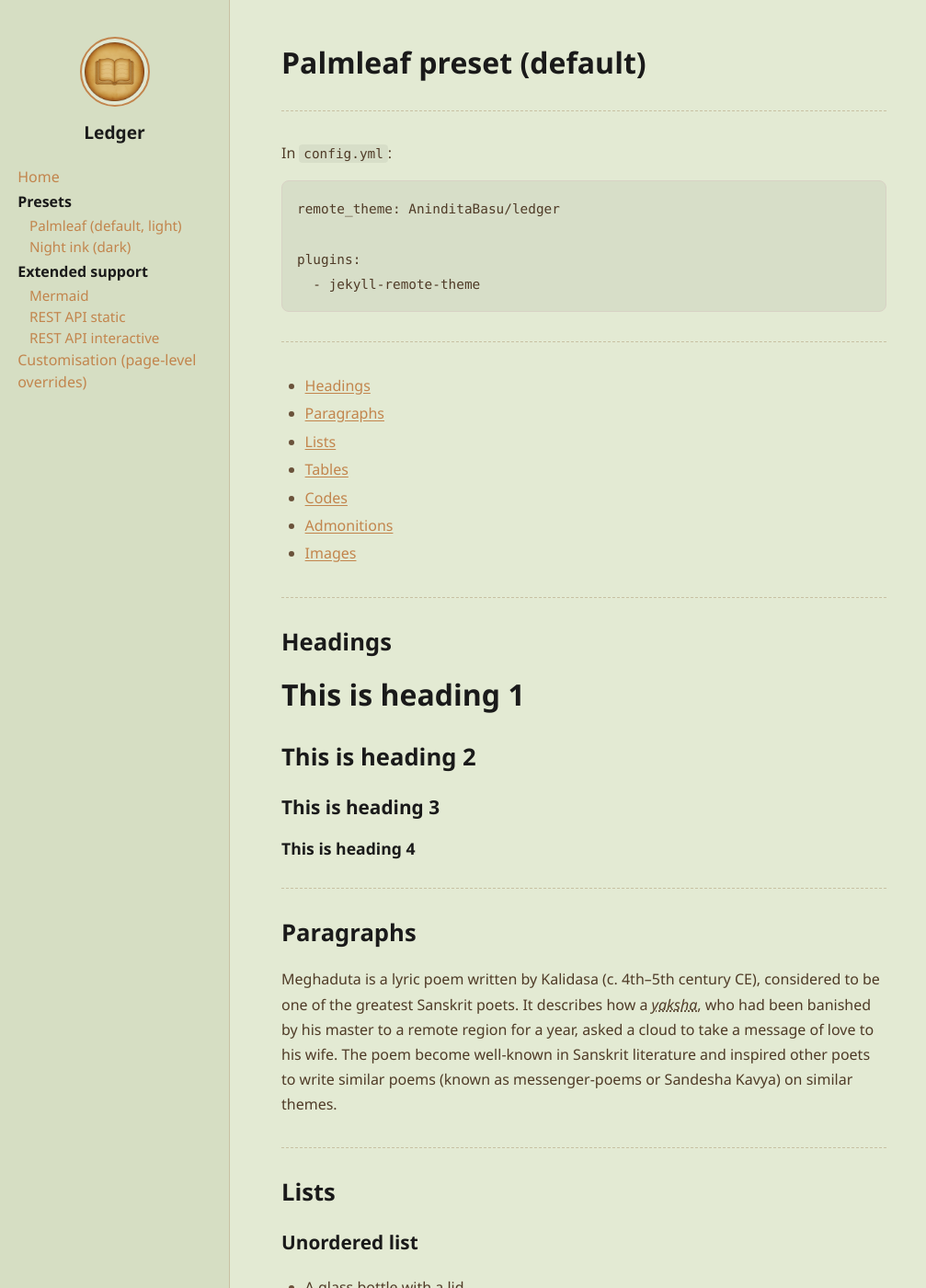
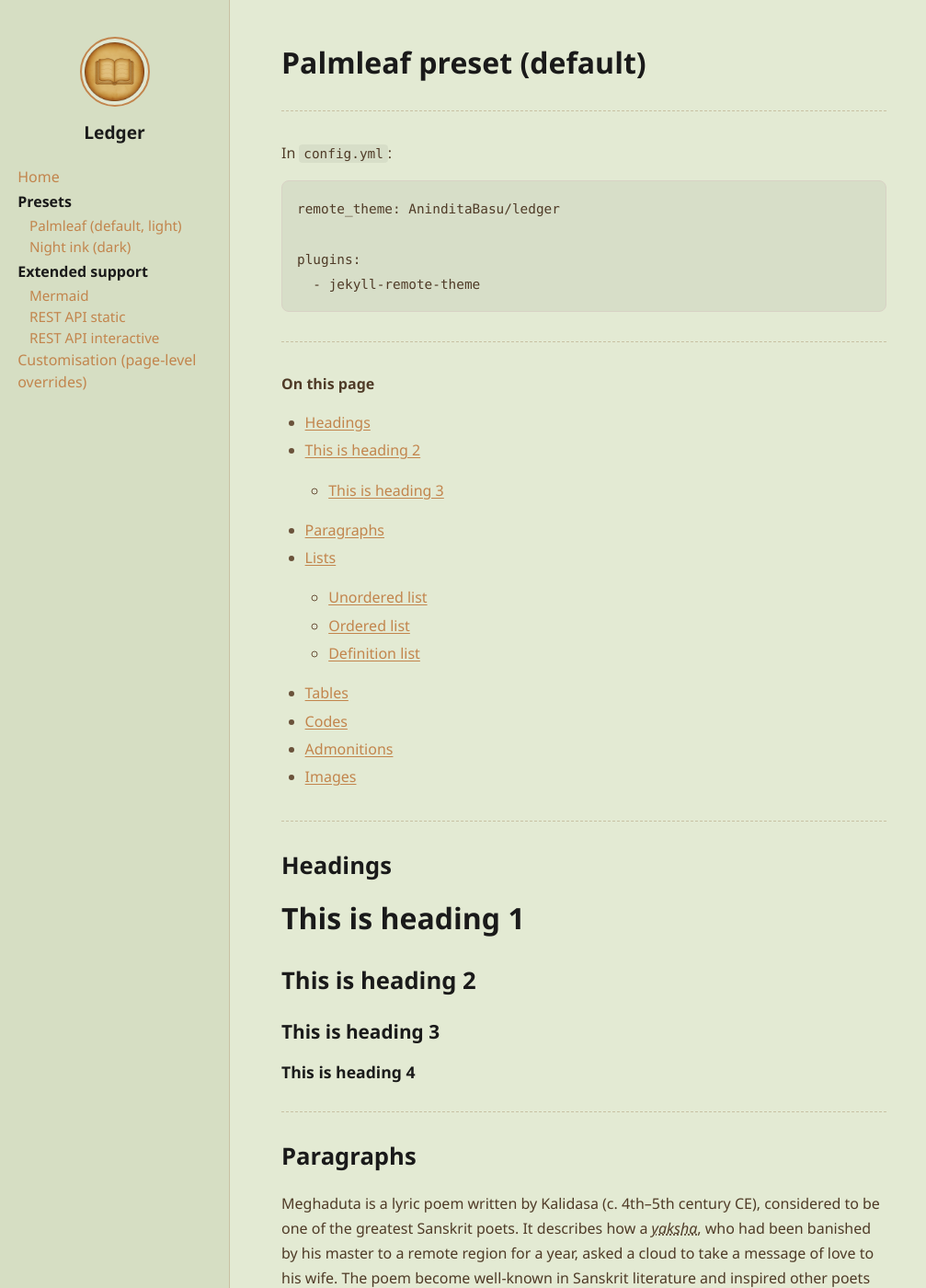
Before and after one commit to AninditaBasu/ledger, a Jekyll site: the page built from examples/palmleaf.md, in a window 1280 px wide and 1400 px high. Shown: the whole window at 92% size, without its empty margins (0-1007 px from the left). Built offline with Jekyll 4.4.1, drawn with Linux system fonts in a browser that asks for light colours; our own code applies the rules of GitHub Pages for plain Markdown files.

Commit message:
page toc

````diff
--- a/assets/style.css
+++ b/assets/style.css
@@ -146,67 +146,6 @@ body {
 .nav-child:hover {
   color: var(--accent);
 }
-
-/* ===== In-page TOC (kramdown) ===== */
-
-#markdown-toc {
-  position: sticky;
-  top: 1.5rem;
-
-  float: right;
-  width: 260px;
-
-  margin: 0 0 1.5rem 2rem;
-  padding: 1rem;
-
-  font-size: 0.9rem;
-  line-height: 1.4;
-
-  border-left: 3px solid #e5e7eb;
-}
-
-/* Title */
-#markdown-toc::before {
-  content: "On this page";
-  display: block;
-  font-weight: 600;
-  font-size: 0.85rem;
-  margin-bottom: 0.75rem;
-  color: #6b7280;
-  text-transform: uppercase;
-  letter-spacing: 0.04em;
-}
-
-/* Remove default list styling */
-#markdown-toc,
-#markdown-toc ul {
-  list-style: none;
-  padding-left: 0;
-}
-
-/* Links */
-#markdown-toc a {
-  text-decoration: none;
-  color: inherit;
-}
-
-#markdown-toc a:hover {
-  text-decoration: underline;
-}
-
-/* Indent nested headings */
-#markdown-toc ul ul {
-  padding-left: 1rem;
-  margin-top: 0.25rem;
-}
-
-/* Mobile: hide TOC */
-@media (max-width: 1100px) {
-  #markdown-toc {
-    display: none;
-  }
-}
-
 
 /* -------------------------
    Typography
--- a/examples/palmleaf.md
+++ b/examples/palmleaf.md
@@ -17,17 +17,14 @@ plugins:
   - jekyll-remote-theme
 ```
 
----
+---------
 
-- [Headings](#headings)
-- [Paragraphs](#paragraphs)
-- [Lists](#lists)
-- [Tables](#tables)
-- [Codes](#codes)
-- [Admonitions](#admonitions)
-- [Images](#images)
+**On this page**
 
----
+* TOC
+{:toc}
+
+---------
 
 ## Headings
 
````
Also changed, not shown: examples/custom-frontmatter.md (+6 -9 lines), examples/night-ink.md (+6 -9 lines), index.md (+2 -0 lines).
